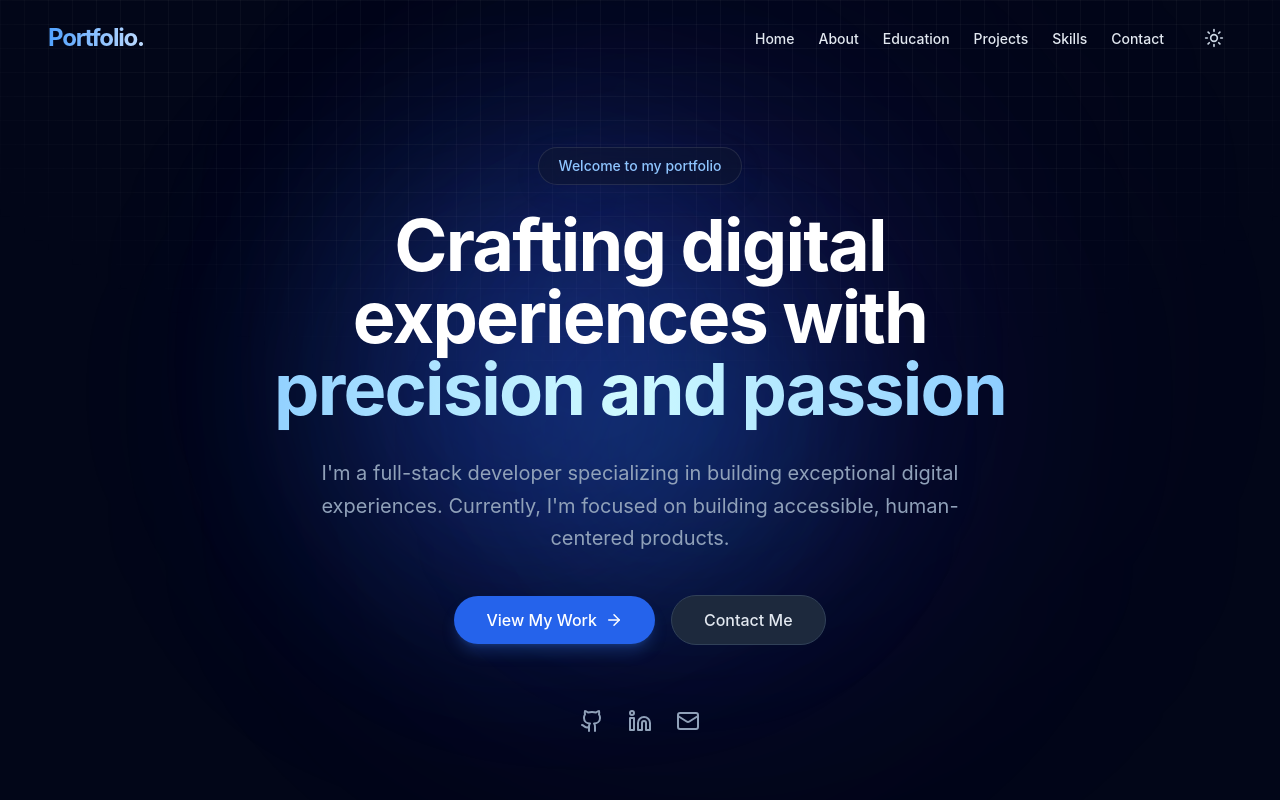
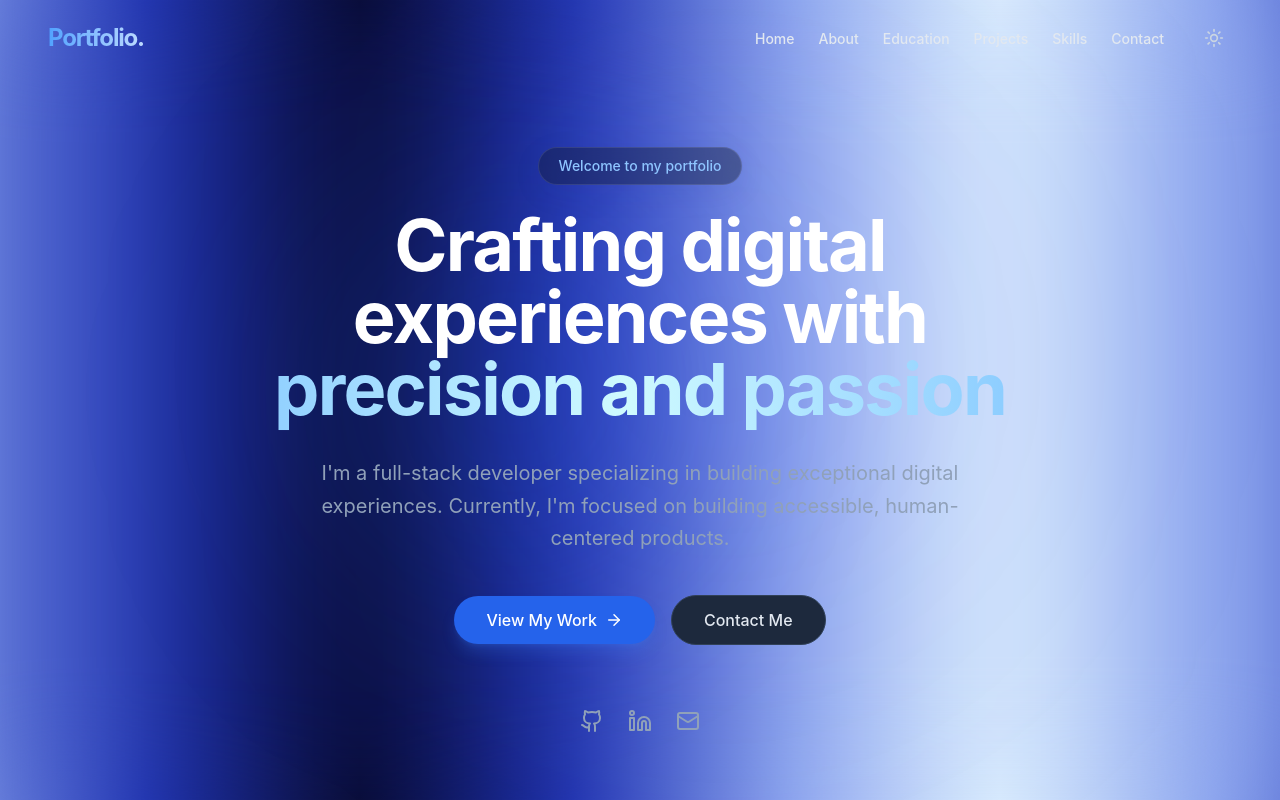
Before and after one commit to ravi-arnan/modern-portfolio, a React (Vite) app: page / in a window 1280 px wide. Shown: the top 800 px of the page. Built offline with nearby package versions, Linux system fonts and the light colour scheme.

Commit message:
feat: Refactor `AnimatedBackground` to an animated gradient, move it to the `Hero` component, and update background styles for the main content and footer.

```diff
--- a/src/App.tsx
+++ b/src/App.tsx
@@ -1,7 +1,6 @@
 import { useState } from 'react';
 import { motion } from 'framer-motion';
 import { ThemeProvider } from './components/ThemeProvider';
-import { AnimatedBackground } from './components/AnimatedBackground';
 import { Navbar } from './components/Navbar';
 import { Hero } from './components/Hero';
 import { Marquee } from './components/Marquee';
@@ -26,8 +25,6 @@ function App() {
           <LoadingScreen onLoadingComplete={() => setIsLoading(false)} />
         )}
 
-        <AnimatedBackground />
-
         {/* Animate the main content in after the loading screen finishes */}
         <motion.div
           initial={{ opacity: 0 }}
@@ -39,6 +36,7 @@ function App() {
 
           <main>
             <Hero />
+            <div className="bg-slate-50 dark:bg-[#080A2D]">
               <Marquee />
               <About />
               <Education />
@@ -47,6 +45,7 @@ function App() {
               <Achievements />
               <Interests />
               <Contact />
+            </div>
           </main>
 
           <Footer />
--- a/src/components/AnimatedBackground.tsx
+++ b/src/components/AnimatedBackground.tsx
@@ -2,55 +2,38 @@ import { motion } from 'framer-motion';
 
 export function AnimatedBackground() {
     return (
-        <div className="fixed inset-0 z-[-20] overflow-hidden pointer-events-none">
-            {/* Dark background base */}
-            <div className="absolute inset-0 bg-slate-50 dark:bg-slate-950 transition-colors duration-500" />
-
-            {/* Grid Pattern Overlay */}
-            <div className="absolute inset-0 bg-[linear-gradient(to_right,#80808012_1px,transparent_1px),linear-gradient(to_bottom,#80808012_1px,transparent_1px)] bg-[size:24px_24px] [mask-image:radial-gradient(ellipse_60%_50%_at_50%_0%,#000_70%,transparent_100%)]" />
-
-            {/* Animated Orbs */}
+        <div className="absolute inset-0 z-[-20] overflow-hidden pointer-events-none bg-slate-50 dark:bg-slate-950 transition-colors duration-500">
+            {/* The Abstract Motion Gradient */}
             <motion.div
-                animate={{
-                    x: [0, 100, 0],
-                    y: [0, -50, 0],
-                    scale: [1, 1.1, 1],
+                animate={{ backgroundPosition: ["0% 50%", "100% 50%"] }}
+                transition={{ duration: 25, repeat: Infinity, ease: "linear" }}
+                className="absolute inset-0 w-full h-full opacity-70 dark:opacity-100 mix-blend-normal"
+                style={{
+                    backgroundSize: "200% auto",
+                    backgroundImage: `linear-gradient(
+                        to right,
+                        #E0F2FE 0%,
+                        #8CA5EF 8.33%,
+                        #1F33B4 16.66%,
+                        #080A2D 25%,
+                        #1F33B4 33.33%,
+                        #8CA5EF 41.66%,
+                        #E0F2FE 50%,
+                        #8CA5EF 58.33%,
+                        #1F33B4 66.66%,
+                        #080A2D 75%,
+                        #1F33B4 83.33%,
+                        #8CA5EF 91.66%,
+                        #E0F2FE 100%
+                    )`
                 }}
-                transition={{
-                    duration: 15,
-                    repeat: Infinity,
-                    ease: "linear"
-                }}
-                className="absolute top-1/4 left-1/4 w-[30vw] h-[30vw] min-w-[300px] rounded-full bg-blue-400/20 dark:bg-blue-600/20 blur-[100px]"
             />
 
-            <motion.div
-                animate={{
-                    x: [0, -100, 0],
-                    y: [0, 100, 0],
-                    scale: [1, 1.2, 1],
-                }}
-                transition={{
-                    duration: 20,
-                    repeat: Infinity,
-                    ease: "linear"
-                }}
-                className="absolute bottom-1/4 right-1/4 w-[40vw] h-[40vw] min-w-[400px] rounded-full bg-indigo-400/20 dark:bg-indigo-600/10 blur-[120px]"
-            />
+            {/* Soft Grid Overlay for subtle texture */}
+            <div className="absolute inset-0 bg-[linear-gradient(to_right,#80808012_1px,transparent_1px),linear-gradient(to_bottom,#80808012_1px,transparent_1px)] bg-[size:24px_24px] [mask-image:radial-gradient(ellipse_80%_80%_at_50%_0%,#000_80%,transparent_100%)] mix-blend-overlay" />
 
-            <motion.div
-                animate={{
-                    x: [0, 50, 0],
-                    y: [0, 50, 0],
-                    scale: [1, 0.9, 1],
-                }}
-                transition={{
-                    duration: 12,
-                    repeat: Infinity,
-                    ease: "linear"
-                }}
-                className="absolute top-1/2 left-1/2 -translate-x-1/2 -translate-y-1/2 w-[25vw] h-[25vw] min-w-[250px] rounded-full bg-sky-400/20 dark:bg-sky-500/10 blur-[90px]"
-            />
+            {/* Cinematic blur overlay to smooth out the colors and make it relaxing */}
+            <div className="absolute inset-0 bg-white/20 dark:bg-transparent backdrop-blur-[60px]" />
         </div>
     );
 }
--- a/src/components/Footer.tsx
+++ b/src/components/Footer.tsx
@@ -2,7 +2,7 @@ import { Github, Linkedin, Instagram, Mail } from 'lucide-react';
 
 export function Footer() {
     return (
-        <footer className="py-12 border-t border-slate-200 dark:border-slate-800 bg-white/50 dark:bg-slate-900/50 backdrop-blur-sm relative z-10">
+        <footer className="py-12 border-t border-slate-200 dark:border-slate-800 bg-slate-50 dark:bg-[#080A2D] relative z-10">
             <div className="container mx-auto px-6 md:px-12 flex flex-col items-center">
                 <div className="flex gap-6 mb-8">
                     <a
--- a/src/components/Hero.tsx
+++ b/src/components/Hero.tsx
@@ -1,6 +1,7 @@
 import { motion, useMotionValue, useMotionTemplate } from 'framer-motion';
 import { Github, Linkedin, Mail, ArrowRight } from 'lucide-react';
 import { useState } from 'react';
+import { AnimatedBackground } from './AnimatedBackground';
 
 export function Hero() {
     const mouseX = useMotionValue(0);
@@ -23,6 +24,7 @@ export function Hero() {
             onMouseEnter={() => setIsHovered(true)}
             onMouseLeave={() => setIsHovered(false)}
         >
+            <AnimatedBackground />
             <motion.div
                 className="absolute inset-0 pointer-events-none z-0 transition-opacity duration-500"
                 style={{
```
Also changed, not shown: 1 other file (tests, documents, lock files or other folders). Lines whose indentation alone changed are shown as unchanged.
